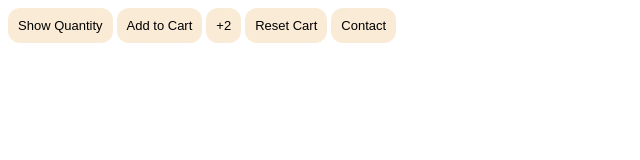
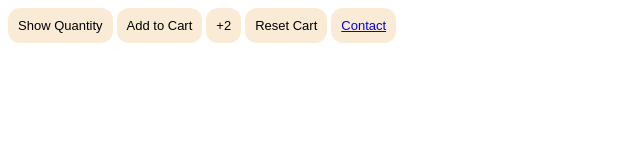
Before and after one commit to shafeekkunnath/myschool, a plain HTML site: page index.html in a window 1280 px wide. Shown: the full height of the page, 0-640 px from the left. Drawn offline with Linux system fonts and the light colour scheme.

Commit message:
Update index.html

```diff
--- a/index.html
+++ b/index.html
@@ -51,8 +51,8 @@
         alert(`2 additional items added to the cart : Total Cart : ${cartQuantity}`)">+2</button>
         <button class="rc" onclick="cartQuantity=0
         alert(`Cart Reset. Cart Count : ${cartQuantity}`);">Reset Cart</button>
-        <button class="sq" href="contact.html">
-        Contact
+        <button class="sq">
+        <a href="contact.html">Contact</a>
         </button>
         <script>
             let cartQuantity=0;
```
